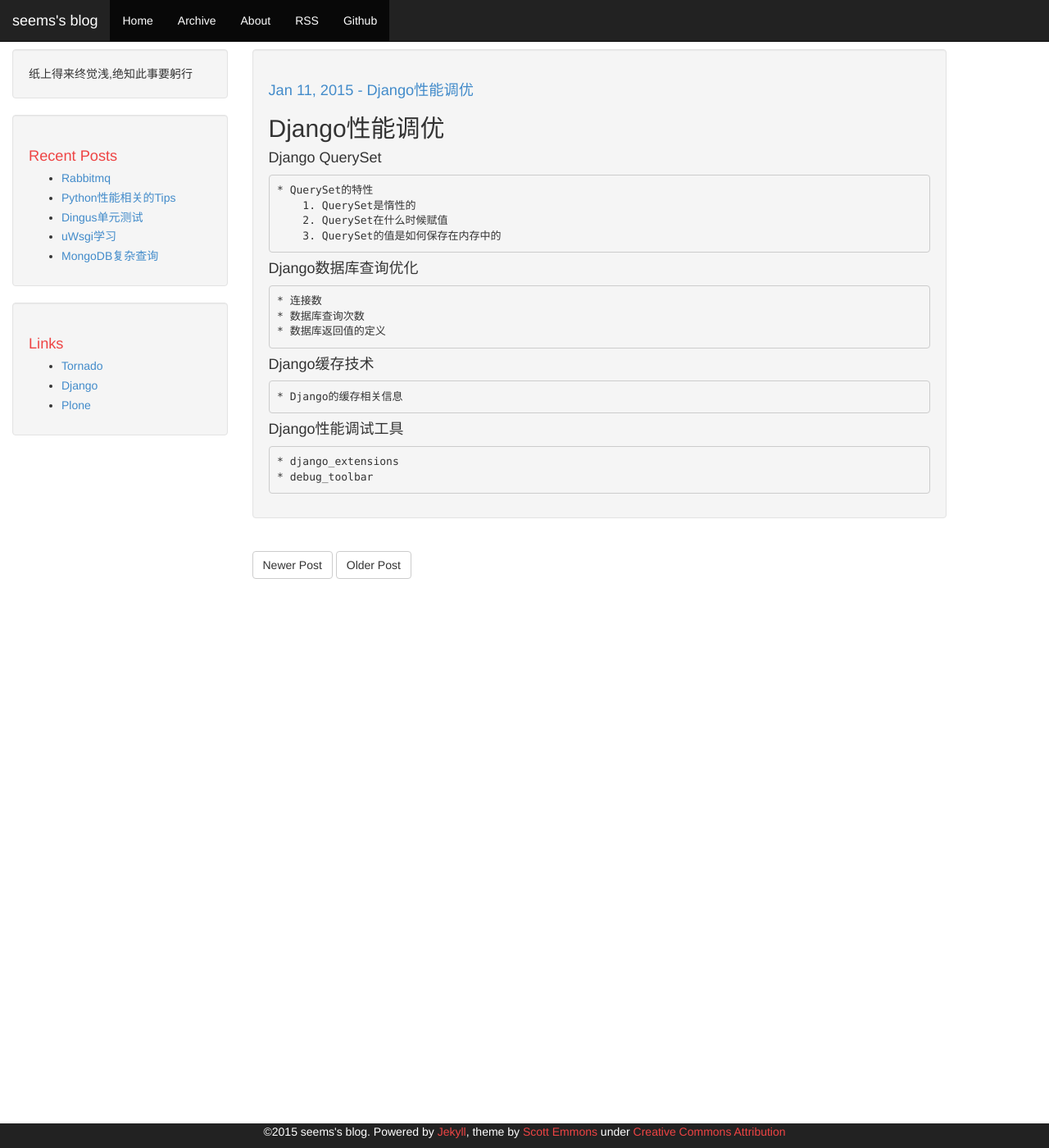
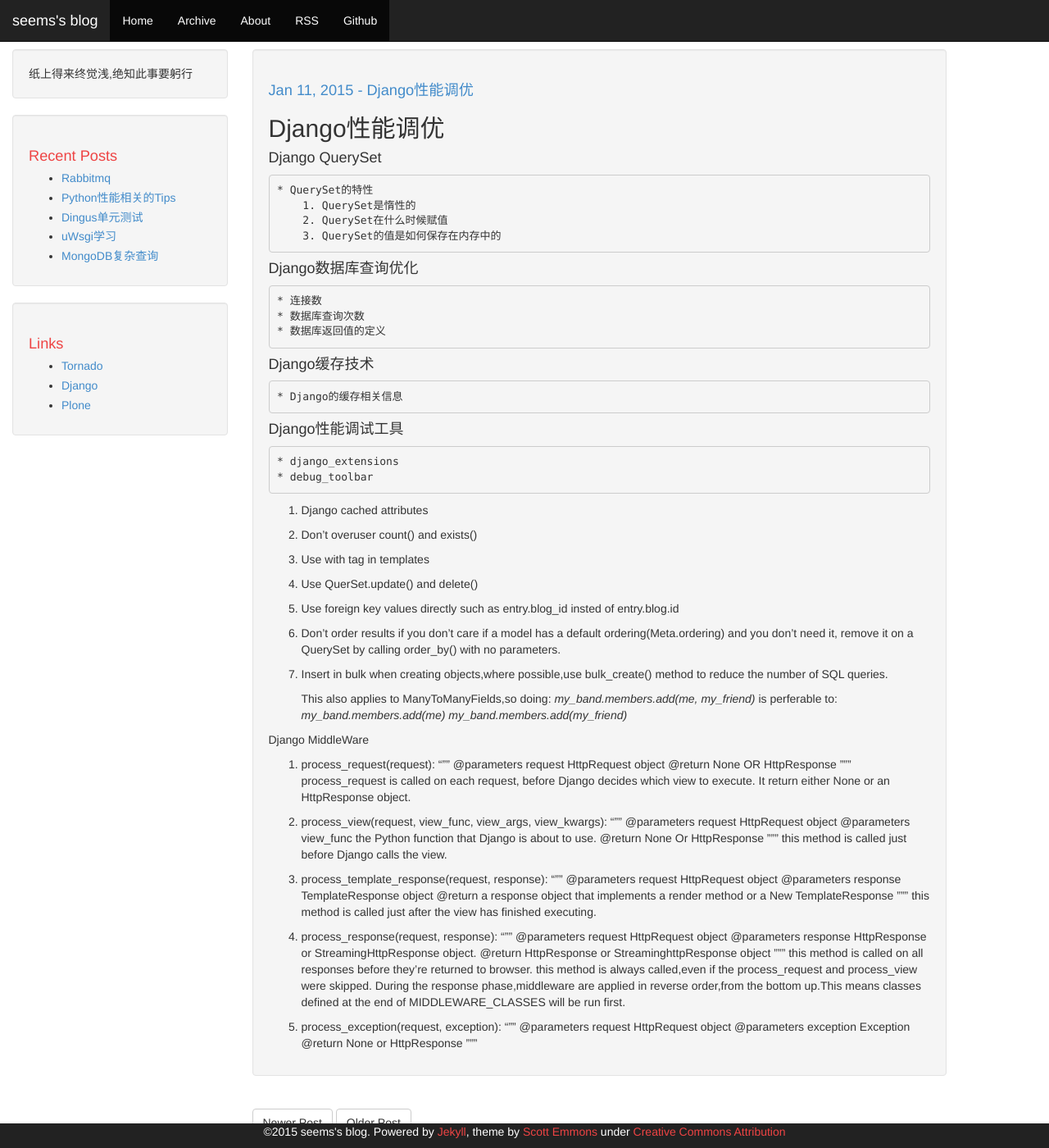
Before and after one commit to Gandalf-Pl/seems, a Jekyll site: the page built from _posts/2015-01-11-django_profile.md, in a window 1280 px wide and 1400 px high. Shown: the whole window at 82% size. Built offline with Jekyll 4.4.1, drawn with Linux system fonts in a browser that asks for light colours; Markdown is read by kramdown in place of the engine named in the settings.

Commit message:
add django middleware

```diff
--- a/_posts/2015-01-11-django_profile.md
+++ b/_posts/2015-01-11-django_profile.md
@@ -22,3 +22,76 @@ title: Django性能调优
 #### Django性能调试工具
     * django_extensions
     * debug_toolbar
+
+
+1. Django cached attributes
+
+2. Don’t overuser count() and exists()
+
+3. Use with tag in templates
+
+4. Use QuerSet.update() and delete()
+
+5. Use foreign key values directly
+    such as entry.blog_id insted of entry.blog.id
+
+6. Don’t order results if you don’t care
+    if a model has a default ordering(Meta.ordering) and you don’t need it,
+    remove it on a  QuerySet by calling order_by() with no parameters.
+
+7. Insert in bulk
+    when creating objects,where possible,use bulk_create() method to reduce
+    the number of SQL queries.
+
+    This also applies to ManyToManyFields,so doing:
+    *my_band.members.add(me, my_friend)*
+    is perferable to:
+    *my_band.members.add(me)*
+    *my_band.members.add(my_friend)*
+
+Django MiddleWare
+
+1. process_request(request):
+    “””
+    @parameters request HttpRequest object
+    @return None OR HttpResponse
+    ”””
+    process_request is called on each request, before Django decides which
+    view to execute.
+    It return either None or an HttpResponse object.
+
+2. process_view(request, view_func, view_args, view_kwargs):
+    “””
+    @parameters request HttpRequest object
+    @parameters view_func  the Python function that Django is about to use.
+    @return None Or HttpResponse
+    ”””
+    this method is called just before Django calls the view.
+
+3. process_template_response(request, response):
+    “””
+    @parameters request HttpRequest object
+    @parameters response TemplateResponse object
+    @return a response object that implements a render method or a New TemplateResponse
+    ”””
+    this method is called just after the view has finished executing.
+
+4. process_response(request, response):
+    “””
+    @parameters request HttpRequest object
+    @parameters response HttpResponse or StreamingHttpResponse object.
+    @return  HttpResponse or StreaminghttpResponse object
+    ”””
+    this method is called on all responses before they’re returned to browser.
+    this method is always called,even if the process_request and process_view
+    were skipped.
+    During the response phase,middleware are applied in reverse order,from the
+    bottom up.This means classes defined at the end of MIDDLEWARE_CLASSES will
+    be run first.
+
+5. process_exception(request, exception):
+    “””
+    @parameters request HttpRequest object
+    @parameters exception Exception
+    @return None or HttpResponse
+    ”””
```
